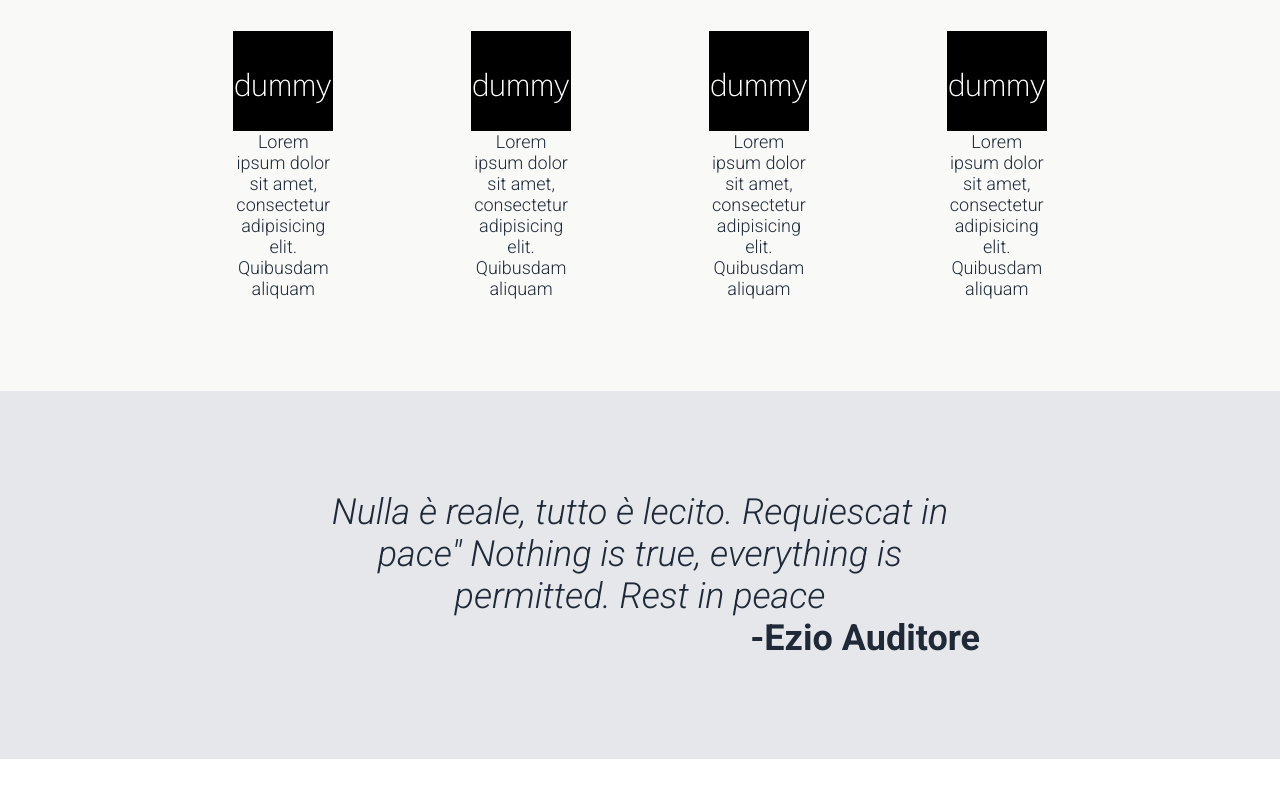
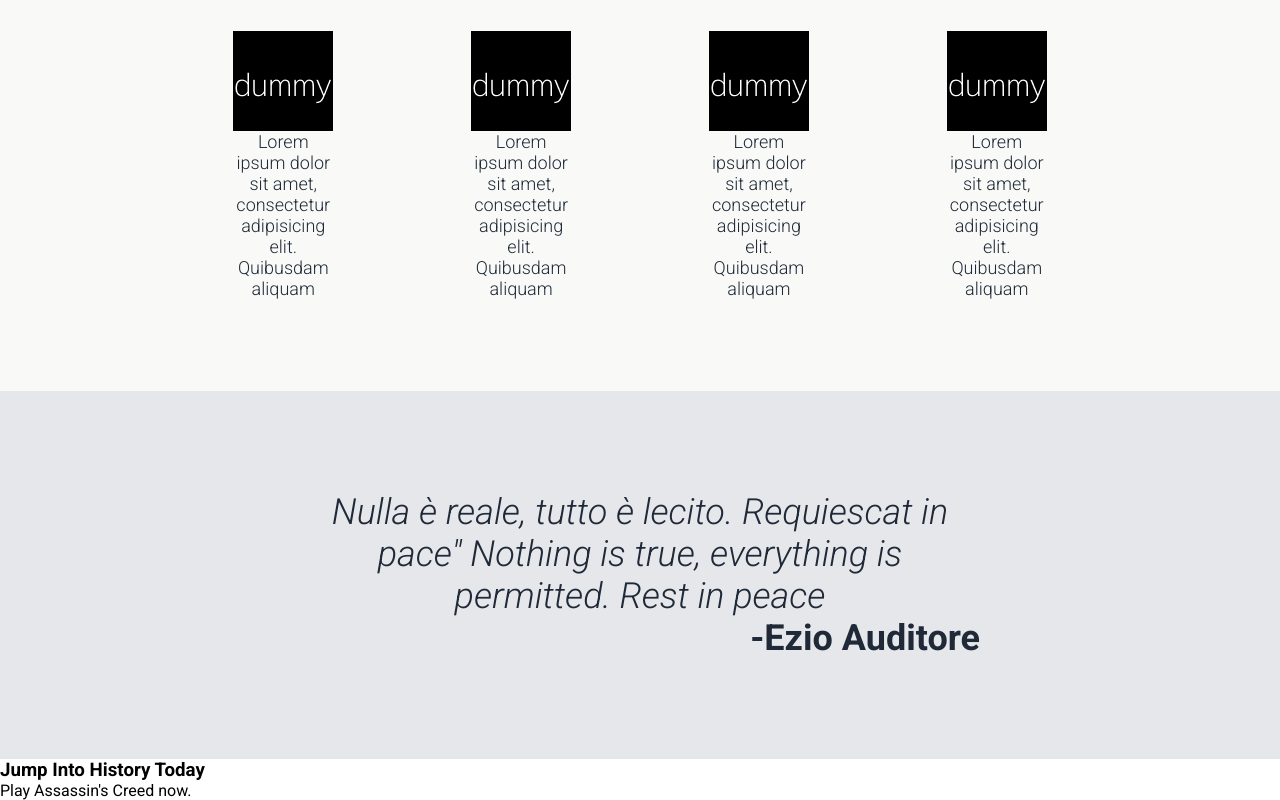
Before and after one commit to Michael-D-Angelo/landing-page, a plain HTML site: page index.html in a window 1280 px wide. Shown: the part 600-1400 px from the top of the page. Before the commit the page ends 1359 px from the top, so only its background shows below. Drawn offline with Linux system fonts and the light colour scheme.

Commit message:
Add footer section with call-to-action to landing page

```diff
--- a/index.html
+++ b/index.html
@@ -112,6 +112,14 @@
           <span class="quote__name">-Ezio Auditore</span>
         </div>
       </section>
+      <section class="footer">
+        <div class="container">
+          <div class="footer__container">
+            <h3>Jump Into History Today</h3>
+            <p>Play Assassin's Creed now.</p>
+          </div>
+        </div>
+      </section>
     </main>
   </body>
 </html>
```
